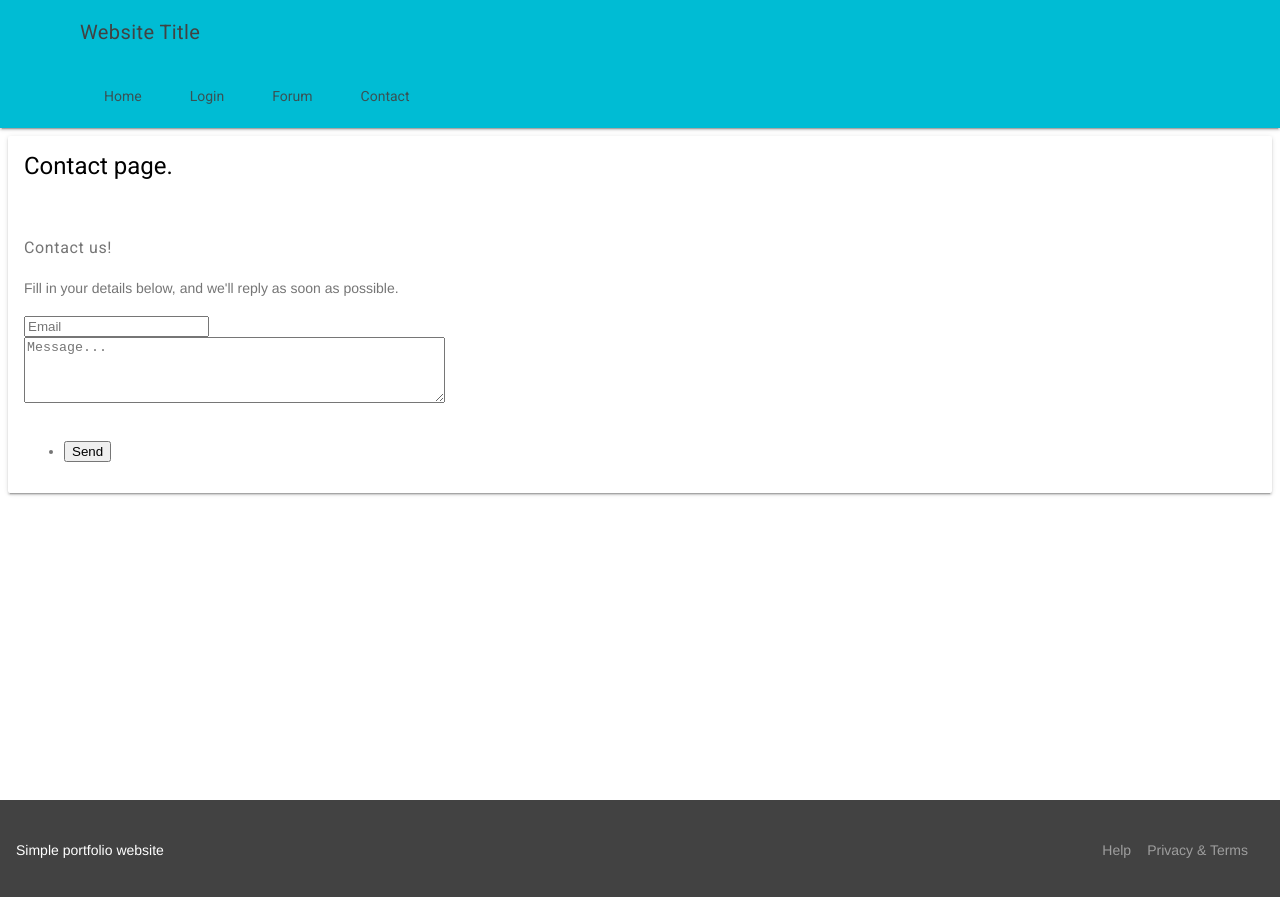
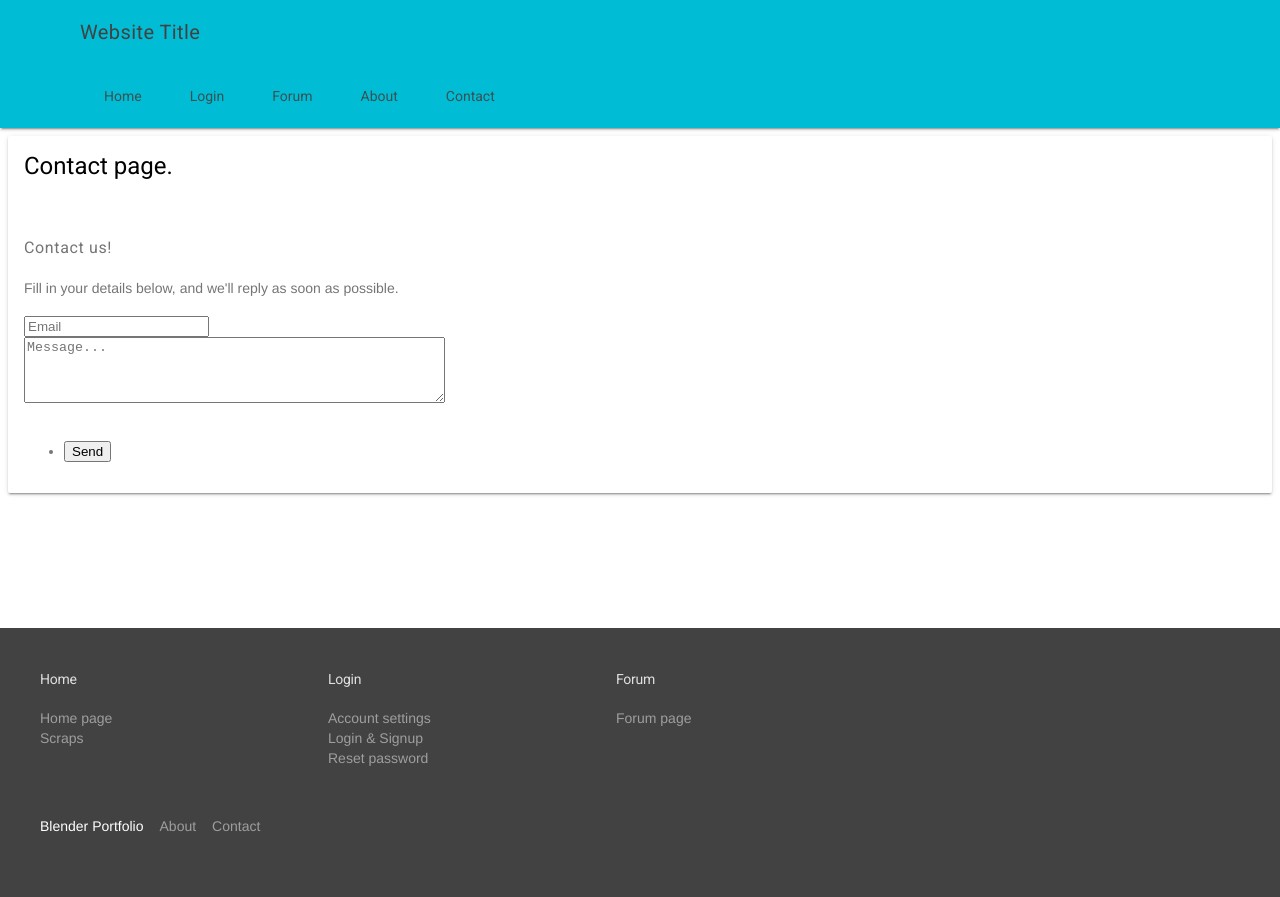
Before and after one commit to slothgamez/fireplex.github.io, a Jekyll site: the page contact/index.html, which Jekyll copies as it is, in a window 1280 px wide. Shown: the top 897 px of the page. Built offline with Jekyll 4.4.1, drawn with Linux system fonts in a browser that asks for light colours; nearby versions of some CDN libraries; comment, search, counter and statistics services are not loaded.

Commit message:
Update index.html

```diff
--- a/contact/index.html
+++ b/contact/index.html
@@ -56,19 +56,21 @@
             </div>
             <div class="mdl-layout__header-row portfolio-navigation-row mdl-layout--large-screen-only">
                 <nav class="mdl-navigation mdl-typography--body-1-force-preferred-font">
-                    <a class="mdl-navigation__link" href="http://fireplex.github.io">Home</a>
-                    <a class="mdl-navigation__link" href="http://fireplex.github.io/firebase/login">Login</a>
+                    <a class="mdl-navigation__link is-active" href="http://fireplex.github.io/">Home</a>
+                    <a class="mdl-navigation__link is-active" href="http://fireplex.github.io/firebase/login">Login</a>
                     <a class="mdl-navigation__link" href="http://fireplex.github.io/firebase/forum">Forum</a>
-                    <a class="mdl-navigation__link is-active" href="http://fireplex.github.io/contact">Contact</a>
+                    <a class="mdl-navigation__link" href="http://fireplex.github.io/about">About</a>
+                    <a class="mdl-navigation__link" href="http://fireplex.github.io/contact">Contact</a>
                 </nav>
             </div>
         </header>
         <div class="mdl-layout__drawer mdl-layout--small-screen-only">
             <nav class="mdl-navigation mdl-typography--body-1-force-preferred-font">
-                <a class="mdl-navigation__link" href="http://fireplex.github.io">Home</a>
+                <a class="mdl-navigation__link is-active" href="http://fireplex.github.io/">Home</a>
                 <a class="mdl-navigation__link is-active" href="http://fireplex.github.io/firebase/login">Login</a>
                 <a class="mdl-navigation__link" href="http://fireplex.github.io/firebase/forum">Forum</a>
-                <a class="mdl-navigation__link is-active" href="http://fireplex.github.io/contact">Contact</a>
+                <a class="mdl-navigation__link" href="http://fireplex.github.io/about">About</a>
+                <a class="mdl-navigation__link" href="http://fireplex.github.io/contact">Contact</a>
             </nav>
         </div>
         <main class="mdl-layout__content">
@@ -109,16 +111,46 @@
         </div>
            </form>
         </main>
-            <footer class="mdl-mini-footer">
-                <div class="mdl-mini-footer__left-section">
-                    <div class="mdl-logo">Simple portfolio website</div>
+  	  <footer class="mdl-mega-footer">
+              <div class="mdl-mega-footer__middle-section">
+
+                <div class="mdl-mega-footer__drop-down-section">
+                  <input class="mdl-mega-footer__heading-checkbox" type="checkbox" checked>
+                  <h1 class="mdl-mega-footer__heading">Home</h1>
+                  <ul class="mdl-mega-footer__link-list">
+                    <li><a href="https://fireplex.github.io">Home page</a></li>
+                    <li><a href="https://fireplex.github.io/scraps">Scraps</a></li>
+                  </ul>
                 </div>
-                <div class="mdl-mini-footer__right-section">
-                    <ul class="mdl-mini-footer__link-list">
-                        <li><a href="#">Help</a></li>
-                        <li><a href="#">Privacy & Terms</a></li>
-                    </ul>
+
+                <div class="mdl-mega-footer__drop-down-section">
+                  <input class="mdl-mega-footer__heading-checkbox" type="checkbox" checked>
+                  <h1 class="mdl-mega-footer__heading">Login</h1>
+                  <ul class="mdl-mega-footer__link-list">
+                    <li><a href="https://fireplex.github.io/firebase/account">Account settings</a></li>
+                    <li><a href="https://fireplex.github.io/firebase/login">Login & Signup</a></li>
+                    <li><a href="https://fireplex.github.io/firebase/reset-password">Reset password</a></li>
+                  </ul>
                 </div>
+
+                <div class="mdl-mega-footer__drop-down-section">
+                  <input class="mdl-mega-footer__heading-checkbox" type="checkbox" checked>
+                  <h1 class="mdl-mega-footer__heading">Forum</h1>
+                  <ul class="mdl-mega-footer__link-list">
+                    <li><a href="https://fireplex.github.io/firebase/forum">Forum page</a></li>
+                  </ul>
+                </div>
+
+              </div>
+
+              <div class="mdl-mega-footer__bottom-section">
+                <div class="mdl-logo">Blender Portfolio</div>
+                <ul class="mdl-mega-footer__link-list">
+                  <li><a href="https://fireplex.github.io/about">About</a></li>
+                  <li><a href="https://fireplex.github.io/contact">Contact</a></li>
+                </ul>
+              </div>
+
             </footer>
     </div>
     <script src="https://code.getmdl.io/1.1.3/material.min.js"></script>
```
